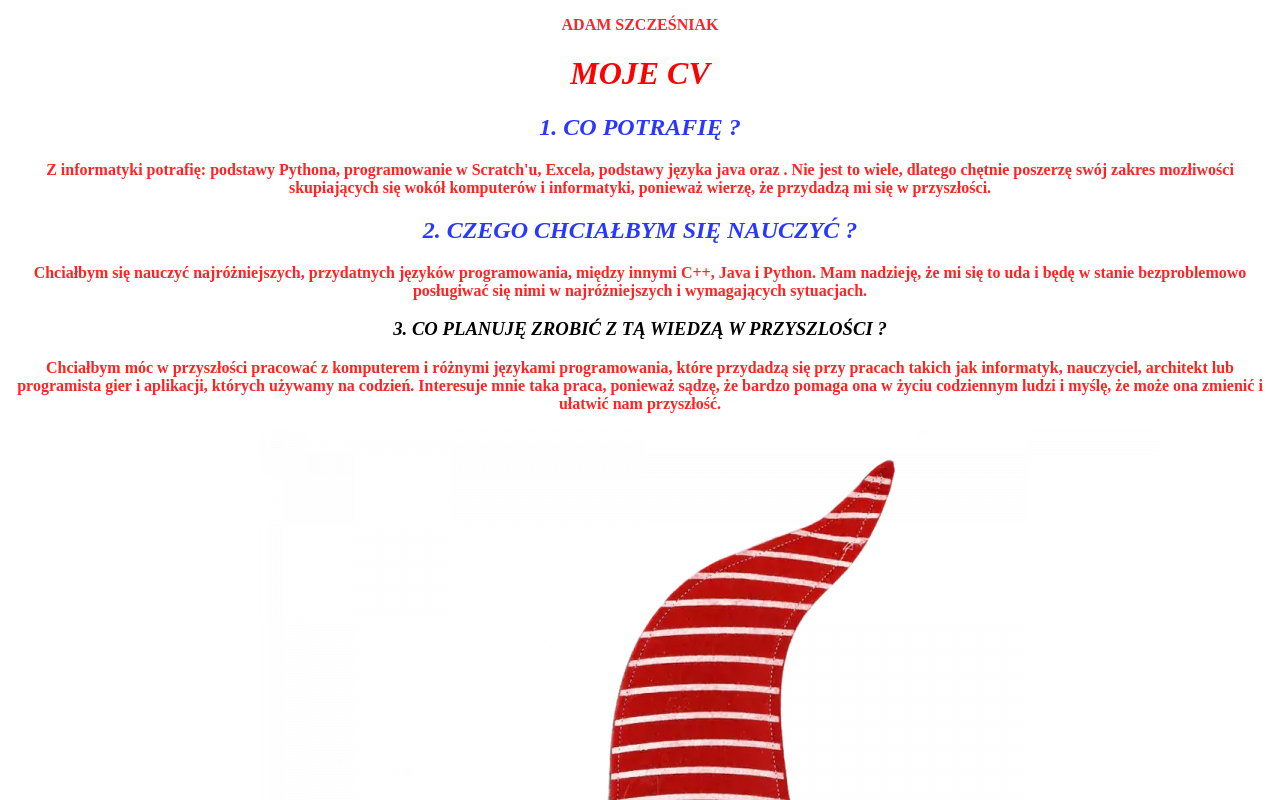
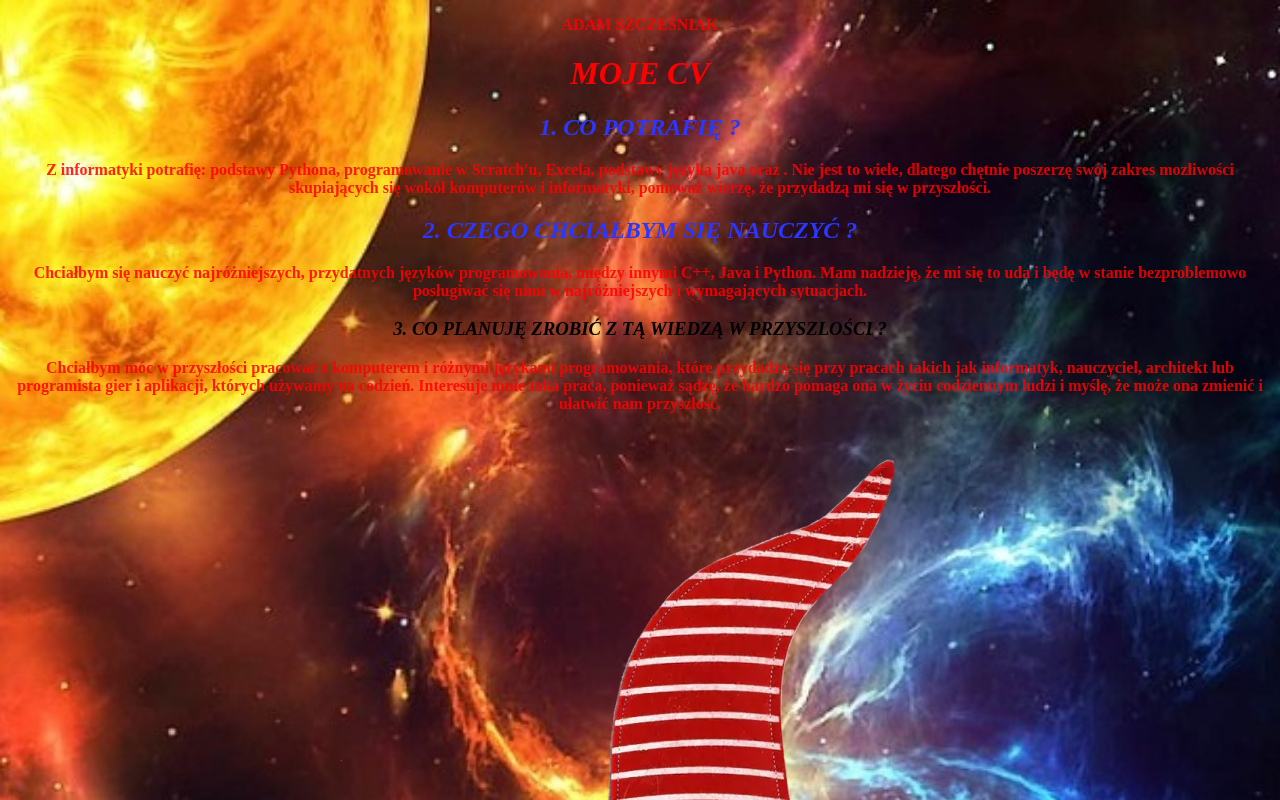
Before and after one commit to AdamSz1B/AdamSz1B.github.io, a plain HTML site: page index.html in a window 1280 px wide. Shown: the top 800 px of the page. Drawn offline with Linux system fonts and the light colour scheme.

Commit message:
Update style.css

```diff
--- a/style.css
+++ b/style.css
@@ -13,7 +13,7 @@ p
 body
 
 {
-    background-image:url("tapeta-na-telefon-kosmos-w-grafice-");
+    background-image:url("tapeta-na-telefon-kosmos-w-grafice-1.jpg");
     background-size:cover;
 
 }
```
